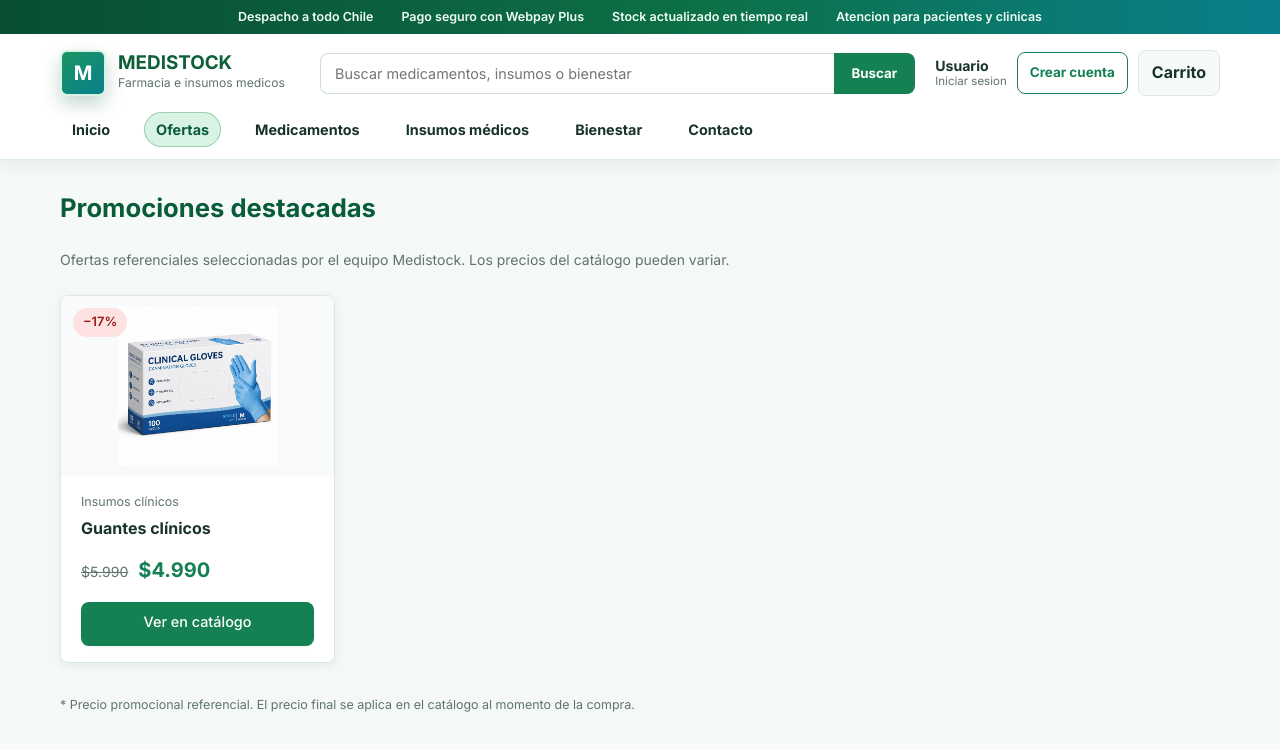
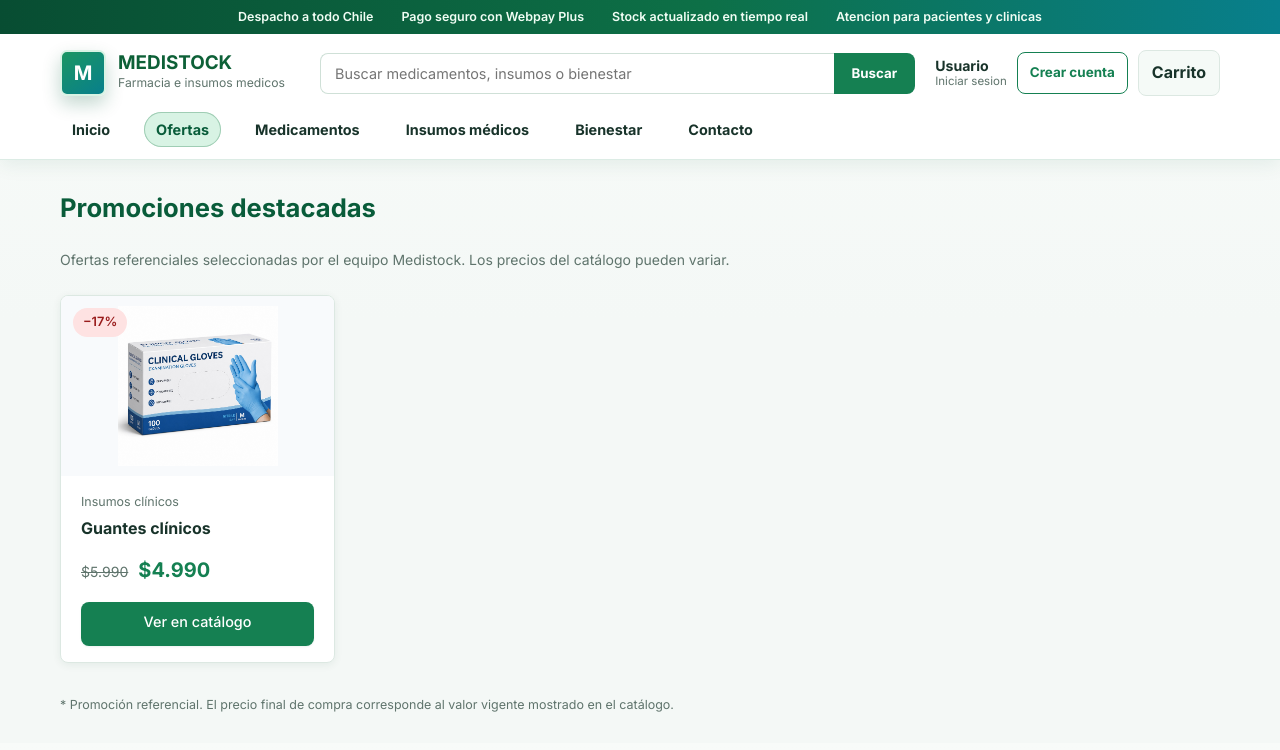
Before and after one commit to rikenichi/integracion_ricardo, a React (Vite) app in the folder frontend/: page /ofertas in a window 1280 px wide. Shown: the top 750 px of the page. Built offline with nearby package versions, Linux system fonts and the light colour scheme; no server answers.

Commit message:
style(ofertas): aclarar nota de precio referencial
Co-Authored-By: Claude Sonnet 4.6 <noreply@anthropic.com>
Claude-Session: https://claude.ai/code/session_01YBg9svgeEXfqgD2SsyPRcy

```diff
--- a/frontend/src/pages/public/OfertasPage.jsx
+++ b/frontend/src/pages/public/OfertasPage.jsx
@@ -48,7 +48,7 @@ export default function OfertasPage() {
       </div>
 
       <p className="text-muted" style={{ marginTop: 32, fontSize: '0.78rem' }}>
-        * Precio promocional referencial. El precio final se aplica en el catálogo al momento de la compra.
+        * Promoción referencial. El precio final de compra corresponde al valor vigente mostrado en el catálogo.
       </p>
     </div>
   )
```
